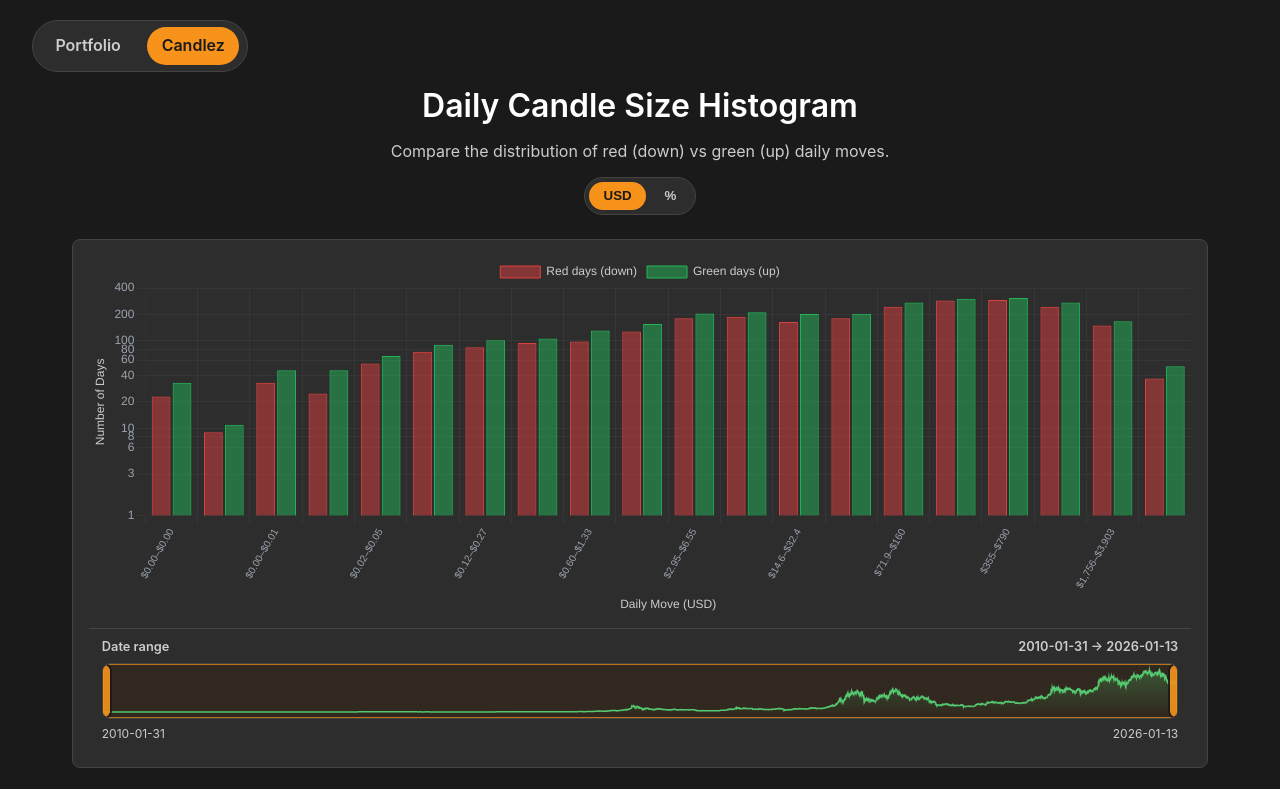
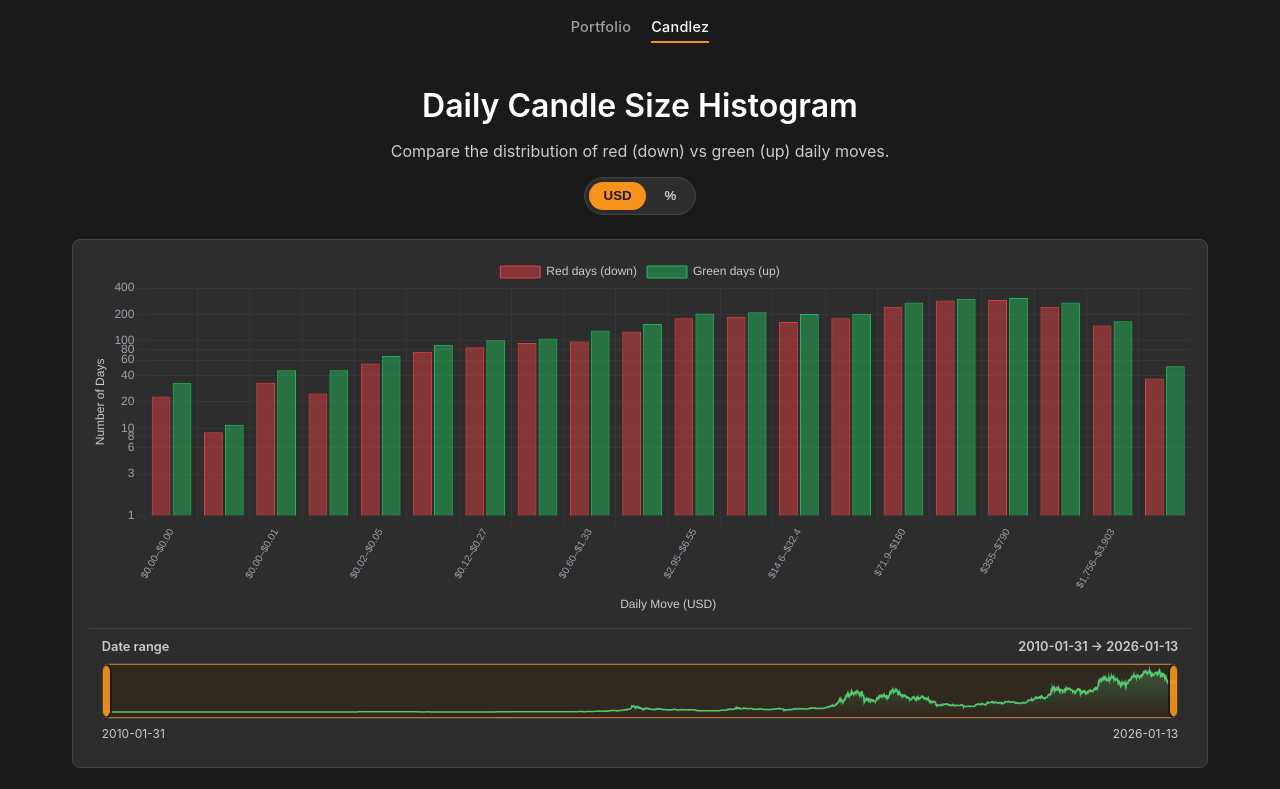
Before and after one commit to lavie/gainz, a website with bundled scripts: page candlez.html in a window 1280 px wide. Shown: the top 789 px of the page. Built offline with nearby package versions, Linux system fonts and the light colour scheme.

Commit message:
Refine site navigation styling

```diff
--- a/css/style.css
+++ b/css/style.css
@@ -33,27 +33,29 @@ body {
     right: 0;
     display: flex;
     align-items: center;
-    justify-content: space-between;
-    padding: 1.25rem 2rem;
+    justify-content: center;
+    padding: 0.75rem 1.5rem;
     z-index: 1000;
 }
 
 .site-nav {
     display: flex;
-    gap: 0.75rem;
-    background-color: var(--bg-secondary);
-    border: 1px solid var(--border-color);
-    border-radius: 999px;
-    padding: 0.35rem 0.5rem;
+    gap: 1.25rem;
+    background-color: transparent;
+    border: none;
+    border-radius: 0;
+    padding: 0;
 }
 
 .nav-link {
-    color: var(--text-secondary);
+    color: #9aa0a6;
     text-decoration: none;
-    font-weight: 600;
-    padding: 0.4rem 0.9rem;
-    border-radius: 999px;
-    transition: all 0.2s ease;
+    font-weight: 500;
+    font-size: 0.9rem;
+    letter-spacing: 0.02em;
+    padding: 0.2rem 0;
+    border-radius: 0;
+    transition: color 0.2s ease;
 }
 
 .nav-link:hover {
@@ -61,8 +63,8 @@ body {
 }
 
 .nav-link.active {
-    background-color: var(--bitcoin-orange);
-    color: var(--bg-primary);
+    color: var(--text-primary);
+    border-bottom: 2px solid var(--bitcoin-orange);
 }
 
 .container {
@@ -365,9 +367,9 @@ main {
     }
 
     .site-header {
-        padding: 1rem;
+        padding: 0.75rem 1rem;
         flex-direction: column;
-        gap: 0.75rem;
+        gap: 0.35rem;
         position: static;
     }
 
```
